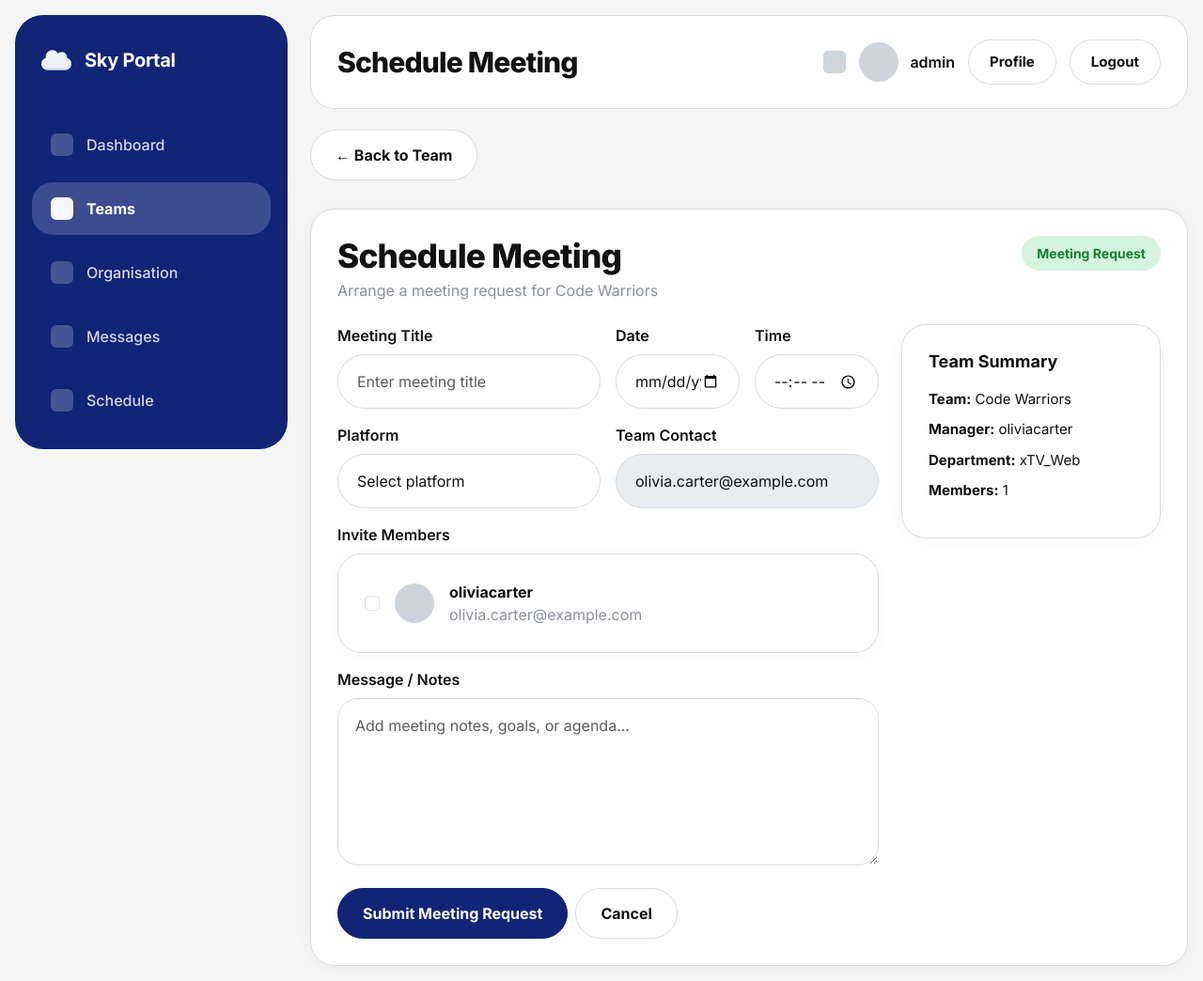
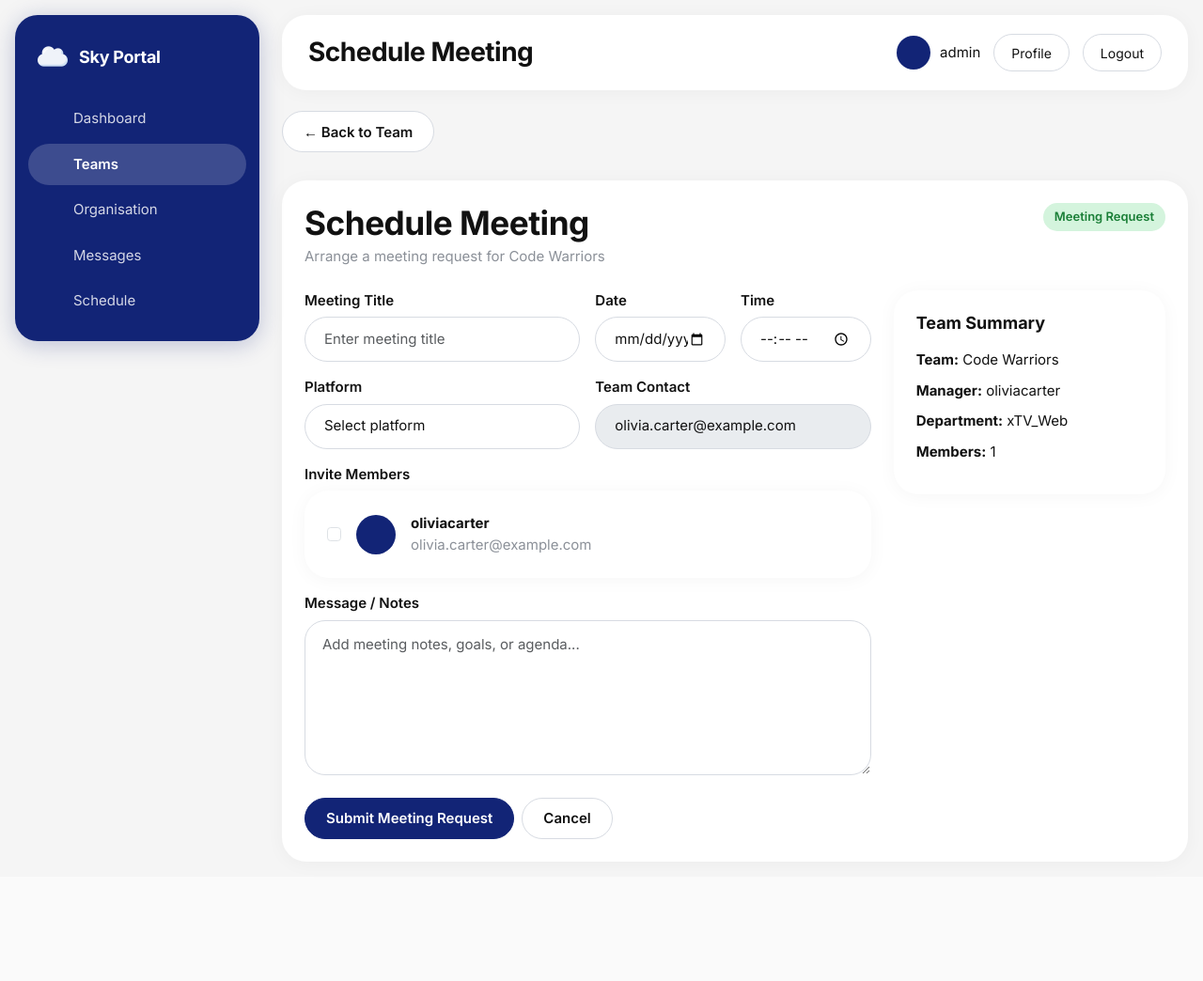
Before and after one commit to RAYANE8LOUNIS/Hproject, a Django app: page /teams/7/schedule/ in a window 1280 px wide. Shown: the whole page at 94% size. After the commit the page ends 893 px from the top, so only its background shows below. Run offline with Django 5.2, Linux system fonts and the light colour scheme; a user stored in the database is signed in; data comes from the database, SQL or seed files in the repository.

Commit message:
Updated styling

```diff
--- a/Hproject-backend/static/css/styles.css
+++ b/Hproject-backend/static/css/styles.css
@@ -18,22 +18,18 @@
     --radius-pill: 100px;
 }
 
-* {
-    box-sizing: border-box;
-}
-
-html,
-body {
-    margin: 0;
-    padding: 0;
-}
+* { box-sizing: border-box; }
+html, body { margin: 0; padding: 0; }
 
 body {
     font-family: "Inter", sans-serif;
     background: var(--bg);
     color: var(--text);
+    font-size: 15px;
+    font-weight: 400;
 }
 
+/* ═══ LAYOUT ═══ */
 .app-layout {
     min-height: 100vh;
     display: flex;
@@ -44,17 +40,17 @@
 }
 
 .app-sidebar {
-    width: 290px;
+    width: 260px;
     flex-shrink: 0;
-}
-
-.app-sidebar-inner {
     background: var(--primary);
-    border-radius: 30px;
-    padding: 20px 18px 24px;
-    display: inline-flex;
+    border-radius: 24px;
+    padding: 18px 14px 20px;
+    display: flex;
     flex-direction: column;
-    width: 100%;
+    height: fit-content;
+    position: sticky;
+    top: 16px;
+    box-shadow: 0 4px 24px rgba(18, 36, 118, 0.25);
 }
 
 .app-main {
@@ -71,23 +67,29 @@
     gap: 22px;
 }
 
+/* ═══ SIDEBAR ═══ */
 .sidebar-brand {
     display: flex;
     align-items: center;
-    gap: 14px;
-    padding: 12px 10px 28px;
-    margin-bottom: 10px;
+    gap: 12px;
+    padding: 10px 10px 22px;
+    margin-bottom: 6px;
 }
 
 .sidebar-brand-icon {
-    width: 50px;
-    height: 50px;
-    border-radius: 14px;
+    width: 40px;
+    height: 40px;
+    border-radius: 12px;
     background: rgba(255, 255, 255, 0.18);
+    display: flex;
+    align-items: center;
+    justify-content: center;
+    font-size: 18px;
+    color: #ffffff;
 }
 
 .sidebar-brand-text {
-    font-size: 20px;
+    font-size: 18px;
     font-weight: 700;
     color: #ffffff;
     letter-spacing: -0.3px;
@@ -96,20 +98,19 @@
 .sidebar-nav {
     display: flex;
     flex-direction: column;
-    gap: 12px;
-    margin-top: 8px;
+    gap: 4px;
 }
 
 .sidebar-link {
     display: flex;
     align-items: center;
-    gap: 14px;
-    padding: 16px 20px;
-    border-radius: 22px;
+    gap: 12px;
+    padding: 11px 16px;
+    border-radius: var(--radius-pill);
     text-decoration: none;
     color: var(--sidebar-text);
-    font-size: 16px;
-    font-weight: 500;
+    font-size: 15px;
+    font-weight: 400;
     transition: all 0.2s ease;
 }
 
@@ -121,32 +122,35 @@
 .sidebar-link.active {
     background: var(--sidebar-active);
     color: #ffffff;
-    font-weight: 700;
+    font-weight: 600;
 }
 
 .sidebar-link-icon {
-    width: 24px;
-    height: 24px;
-    border-radius: 6px;
-    background: rgba(255, 255, 255, 0.22);
+    font-size: 18px;
+    color: rgba(255, 255, 255, 0.7);
+    width: 20px;
+    display: flex;
+    align-items: center;
+    justify-content: center;
     flex-shrink: 0;
-    transition: all 0.2s ease;
 }
 
 .sidebar-link.active .sidebar-link-icon {
-    background: rgba(255, 255, 255, 0.95);
+    color: #ffffff;
 }
 
+/* ═══ TOP SHELL ═══ */
 .top-shell {
     background: #ffffff;
-    border: 1px solid var(--border);
-    border-radius: 26px;
-    min-height: 100px;
-    padding: 18px 28px;
+    border: none;
+    border-radius: var(--radius-xl);
+    min-height: 80px;
+    padding: 16px 28px;
     display: flex;
     justify-content: space-between;
     align-items: center;
     gap: 20px;
+    box-shadow: 0 2px 20px rgba(0, 0, 0, 0.04);
 }
 
 .top-shell-title-wrap {
@@ -157,9 +161,9 @@
 
 .top-shell-title {
     margin: 0;
-    font-size: 30px;
-    font-weight: 800;
-    letter-spacing: -0.8px;
+    font-size: 28px;
+    font-weight: 700;
+    letter-spacing: -0.5px;
     color: var(--text);
 }
 
@@ -171,30 +175,48 @@
     justify-content: flex-end;
 }
 
-.top-shell-square {
-    width: 24px;
-    height: 24px;
-    border-radius: 5px;
-    background: #d0d4db;
+.top-shell-bell {
+    width: 40px;
+    height: 40px;
+    border-radius: 50%;
+    background: var(--pill-bg);
+    border: 1px solid var(--border);
+    display: flex;
+    align-items: center;
+    justify-content: center;
+    font-size: 16px;
+    color: var(--muted);
+    cursor: pointer;
+    transition: all 0.2s ease;
+}
+
+.top-shell-bell:hover {
+    background: #e8e9ed;
+    color: var(--text);
 }
 
 .top-shell-profile {
     display: flex;
     align-items: center;
-    gap: 12px;
+    gap: 10px;
 }
 
 .top-shell-avatar {
-    width: 42px;
-    height: 42px;
+    width: 36px;
+    height: 36px;
     border-radius: 50%;
-    background: #cfd4dc;
+    background: var(--primary);
     flex-shrink: 0;
+    display: flex;
+    align-items: center;
+    justify-content: center;
+    font-size: 15px;
+    color: #ffffff;
 }
 
 .top-shell-username {
-    font-size: 16px;
-    font-weight: 600;
+    font-size: 15px;
+    font-weight: 400;
     color: var(--text);
     white-space: nowrap;
 }
@@ -203,16 +225,17 @@
     display: inline-flex;
     align-items: center;
     justify-content: center;
-    min-height: 48px;
-    padding: 0 22px;
+    min-height: 40px;
+    padding: 0 18px;
     border-radius: var(--radius-pill);
     border: 1px solid var(--border);
     background: #ffffff;
     color: var(--text);
     text-decoration: none;
-    font-weight: 700;
-    font-size: 15px;
+    font-weight: 400;
+    font-size: 14px;
     transition: all 0.2s ease;
+    cursor: pointer;
 }
 
 .top-shell-pill-link:hover {
@@ -224,12 +247,13 @@
     background: #ffffff;
 }
 
+/* ═══ CARDS ═══ */
 .panel-card,
 .sky-info-card,
 .sky-search-card,
 .sky-team-card {
     background: var(--card);
-    border: 1px solid var(--border);
+    border: none;
     border-radius: var(--radius-xl);
     box-shadow: 0 2px 20px rgba(0, 0, 0, 0.04);
     transition: box-shadow 0.2s ease, transform 0.2s ease;
@@ -245,19 +269,20 @@
 .sky-search-card .card-body,
 .sky-team-card .card-body,
 .sky-team-card .card-footer {
-    padding: 28px;
+    padding: 24px;
 }
 
+/* ═══ TYPOGRAPHY ═══ */
 .page-title {
-    font-size: 30px;
-    font-weight: 800;
-    letter-spacing: -0.8px;
+    font-size: 28px;
+    font-weight: 700;
+    letter-spacing: -0.5px;
     color: var(--text);
     margin-bottom: 6px;
 }
 
 .page-subtitle {
-    font-size: 16px;
+    font-size: 15px;
     color: var(--muted);
     margin-bottom: 0;
 }
@@ -281,22 +307,21 @@
     border: 1px solid var(--border);
     color: var(--text);
     box-shadow: none;
+    font-size: 15px;
 }
 
 .sky-search-input,
 .sky-select {
-    min-height: 58px;
+    min-height: 48px;
     border-radius: var(--radius-pill);
     padding-left: 20px;
     padding-right: 20px;
-    font-size: 16px;
 }
 
 .sky-textarea {
     border-radius: 22px;
-    padding: 16px 18px;
+    padding: 14px 18px;
     min-height: 140px;
-    font-size: 16px;
 }
 
 .sky-search-input:focus,
@@ -308,14 +333,15 @@
     box-shadow: none;
 }
 
+/* ═══ BUTTONS ═══ */
 .btn-sky-primary,
 .btn-sky-secondary,
 .btn-sky-outline {
-    min-height: 54px;
+    min-height: 44px;
     border-radius: var(--radius-pill);
-    padding: 0 26px;
-    font-weight: 700;
-    font-size: 16px;
+    padding: 0 22px;
+    font-weight: 600;
+    font-size: 15px;
     transition: all 0.2s ease;
     display: inline-flex;
     align-items: center;
@@ -392,13 +420,14 @@
     gap: 10px;
 }
 
+/* ═══ BADGES & PILLS ═══ */
 .sky-badge {
     display: inline-flex;
     align-items: center;
-    padding: 8px 16px;
+    padding: 5px 12px;
     border-radius: var(--radius-pill);
-    font-size: 14px;
-    font-weight: 700;
+    font-size: 13px;
+    font-weight: 600;
 }
 
 .sky-badge-active {
@@ -433,49 +464,58 @@
 }
 
 .tab-btn {
-    min-height: 56px;
-    padding: 0 22px;
+    min-height: 44px;
+    padding: 0 20px;
     border: none;
-    border-radius: 16px;
+    border-radius: 14px;
     background: transparent;
     color: var(--text);
-    font-weight: 700;
-    font-size: 16px;
+    font-weight: 600;
+    font-size: 15px;
     transition: all 0.2s ease;
+    cursor: pointer;
 }
 
 .tab-btn.active {
     background: #f1f1f2;
 }
 
+/* ═══ DASHBOARD ═══ */
 .quick-action-card {
     min-height: 150px;
 }
 
 .quick-action-title {
     font-size: 18px;
-    font-weight: 800;
+    font-weight: 700;
     margin-bottom: 8px;
 }
 
+.stat-number {
+    font-size: 2.2rem;
+    font-weight: 700;
+    margin-bottom: 6px;
+    color: var(--primary);
+}
+
+/* ═══ FIDELITY LINES ═══ */
 .fidelity-line {
     height: 10px;
     border-radius: 999px;
     background: #d0d5dd;
 }
+.fidelity-line.sm { width: 120px; }
+.fidelity-line.md { width: 220px; }
+.fidelity-line.lg { width: 100%; }
 
-.fidelity-line.sm {
-    width: 120px;
+/* ═══ FORM LABELS ═══ */
+.form-label {
+    font-size: 15px;
+    font-weight: 600;
+    margin-bottom: 6px;
 }
 
-.fidelity-line.md {
-    width: 220px;
-}
-
-.fidelity-line.lg {
-    width: 100%;
-}
-
+/* ═══ AUTH PAGES ═══ */
 .auth-fullscreen {
     min-height: 100vh;
     background: linear-gradient(135deg, #15267f 0%, #0d1a5c 100%);
```
Also changed, not shown: other parts of Hproject-backend/static/css/styles.css (+79 -158 lines).
